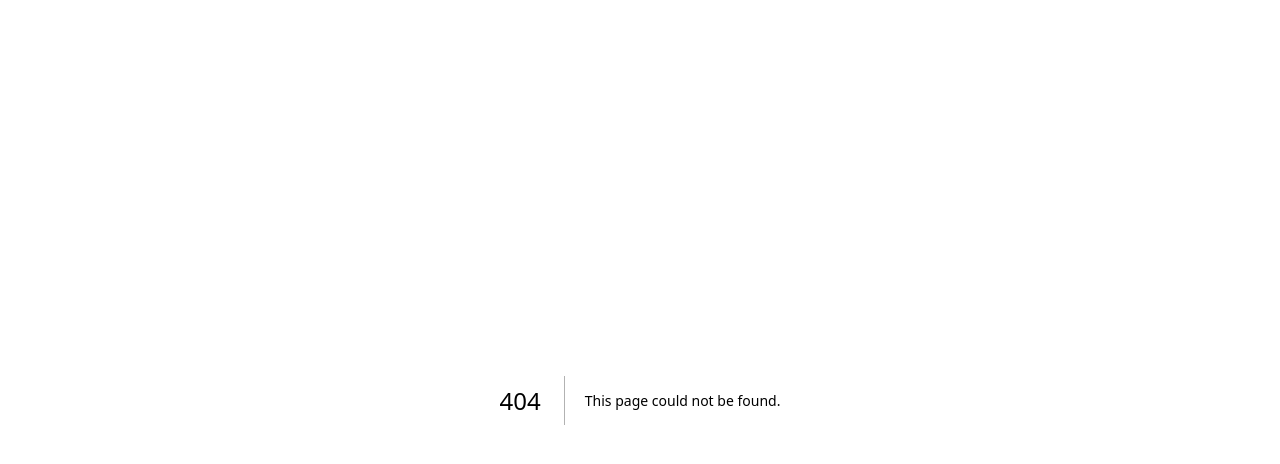
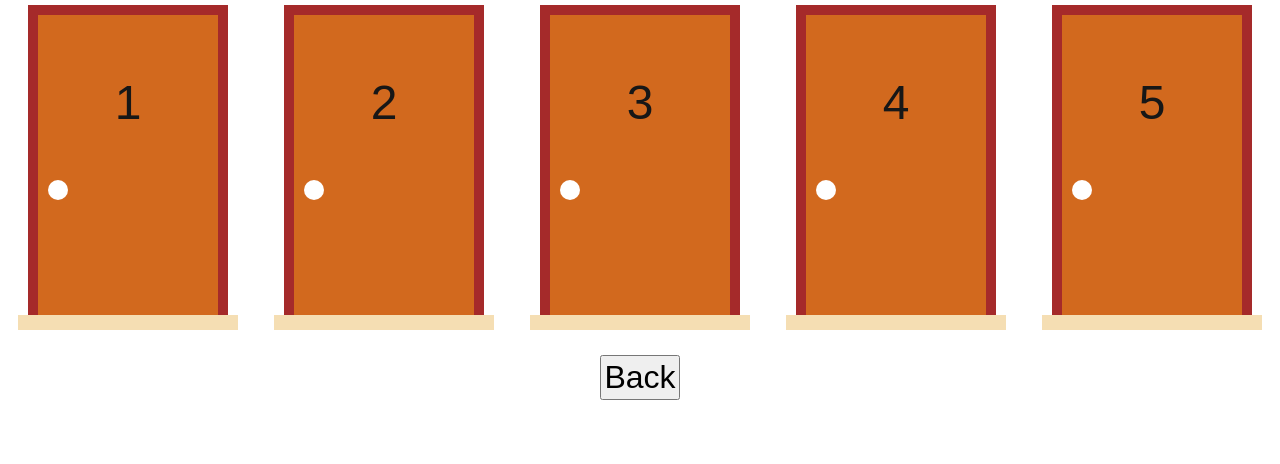
Before and after one commit to douglimaonline/monty-hall, a Next.js app: page /doors in a window 1280 px wide. Before the commit this address had no page. Shown: the top 464 px of the page. Built offline with nearby package versions, Linux system fonts and the light colour scheme.

Commit message:
Implement navigation

```diff
--- /dev/null
+++ b/app/doors/page.jsx
@@ -0,0 +1,33 @@
+'use client'
+
+import { useState } from 'react'
+import Link from 'next/link'
+import Door from '../components/Door'
+import styles from '../styles/door.module.css'
+import { createDoors, handleDoorChange } from '../utils/doorsFunctions'
+
+export default function Doors() {
+  const doorList = createDoors(5, 3)
+  const [doors, setDoors] = useState(doorList)
+
+  return (
+    <div className={styles.page}>
+      <div className={styles.doors}>
+        {doors.map((d) => {
+          return (
+            <Door
+              key={d?.number}
+              door={d}
+              onChange={(e) => handleDoorChange(e, setDoors)}
+            />
+          )
+        })}
+      </div>
+      <div style={{ alignSelf: 'center' }}>
+        <Link href="/">
+          <button className={styles.button}>Back</button>
+        </Link>
+      </div>
+    </div>
+  )
+}
--- a/app/styles/door.module.css
+++ b/app/styles/door.module.css
@@ -56,3 +56,23 @@
 .selected .knob {
   background-color: yellow;
 }
+
+.page {
+  display: flex;
+  flex-direction: column;
+}
+
+.doors {
+  display: flex;
+  flex-wrap: wrap;
+  justify-content: space-around;
+}
+
+.button {
+  display: flex;
+  justify-content: center;
+  margin-top: 20px;
+  font-size: 2rem;
+  padding: 2px;
+  cursor: pointer;
+}
```
Also changed, not shown: app/components/GameSet.tsx (added, +9 -0 lines), app/game-set/page.jsx (added, +7 -0 lines), app/page.jsx (+1 -22 lines).
